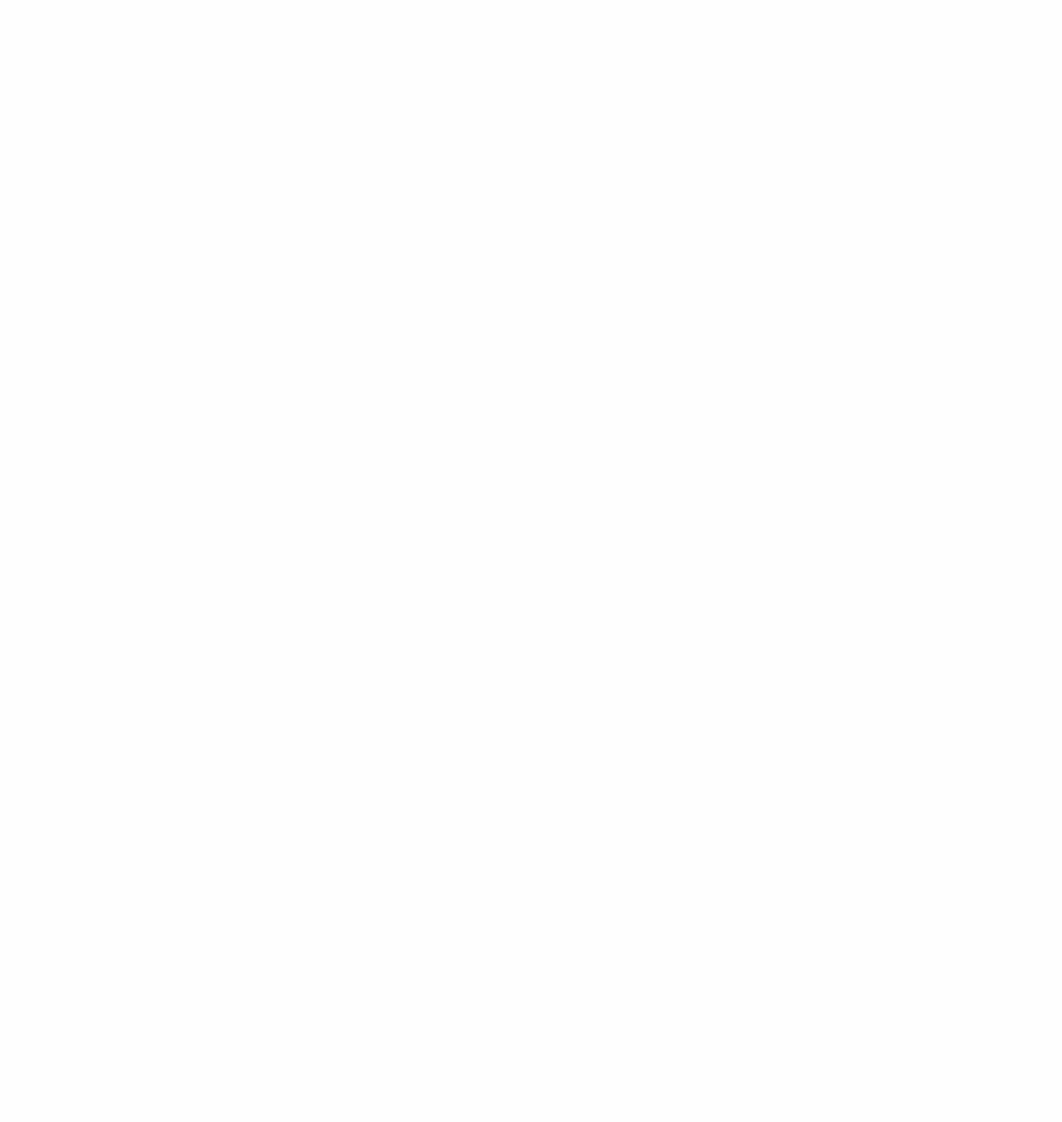
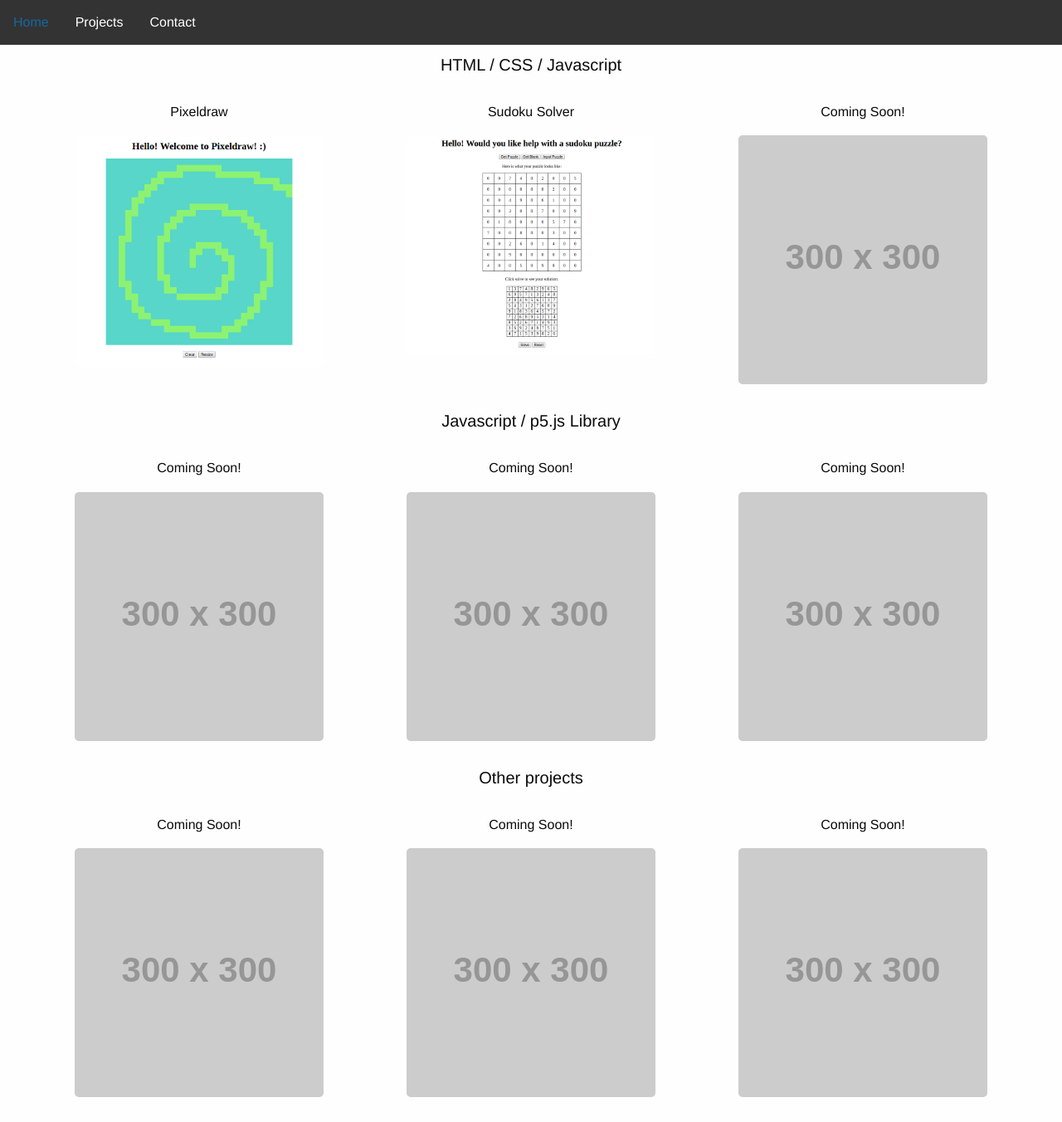
Before and after one commit to EliMetzlerPrieb/elimetzlerprieb.github.io, a plain HTML site: page projects.html in a window 1280 px wide. Shown: the whole page at 83% size. Before the commit the page ends 800 px from the top, so only its background shows below. Drawn offline with Linux system fonts and the light colour scheme; placeholder pictures from the web are drawn by us.

Commit message:
Add projects, contacts, links, headshot

```diff
--- a/css/app.css
+++ b/css/app.css
@@ -23,3 +23,13 @@
 	}
 
 }
+
+.headshot {
+	border-radius: 10px;
+}
+
+.project {
+	border-radius: 5px;
+	width: 300px;
+	height: auto;
+}
--- a/projects.html
+++ b/projects.html
@@ -10,6 +10,87 @@
   </head>
 
   <body>
+
+<!-- Header (find a way to do this better w/ Foundation) -->
+    <div>
+      <ul class="navbar">
+        <li><a class="navbar_box" href="index.html">Home</a></li>
+        <li><a class="navbar_box" href="projects.html">Projects</a></li>
+        <li><a class="navbar_box" href="contact.html">Contact</a></li>
+      </ul>
+    </div>
+
+<!-- Projects -->
+    <div class="row small-12">
+      <div class="column column-block text-center">
+        <h5> HTML / CSS / Javascript </h5>
+      </div>
+    </div>
+    <div class="row small-up-1 medium-up-3">
+      <div class="column column-block text-center">
+        <p>Pixeldraw</p>
+        <a href="https://elimetzlerprieb.github.io/Pixeldraw/"><img src="Pixeldraw_snapshot.png" class="project"></a>
+      </div>
+      <div class="column column-block text-center">
+        <p>Sudoku Solver</p>
+        <a href="https://elimetzlerprieb.github.io/sudoku_solver/"><img src="sudoku_snapshot.png" class="project""></a>
+      </div>
+      <div class="column column-block text-center">
+        <p>Coming Soon!</p>
+        <img src="https://placehold.it/300x300" class="project"">
+      </div>
+    </div>
+
+    <div class="row small-12">
+      <div class="column column-block text-center">
+        <h5> Javascript / p5.js Library </h5>
+      </div>
+    </div>
+    <div class="row small-up-1 medium-up-3">
+      <div class="column column-block text-center">
+        <p>Coming Soon!</p>
+        <img src="https://placehold.it/300x300" class="project" class="project">
+      </div>
+      <div class="column column-block text-center">
+        <p>Coming Soon!</p>
+        <img src="https://placehold.it/300x300" class="project">
+      </div>
+      <div class="column column-block text-center">
+        <p>Coming Soon!</p>
+        <img src="https://placehold.it/300x300" class="project">
+      </div>
+    </div>
+
+    <div class="row small-12">
+      <div class="column column-block text-center">
+        <h5> Other projects </h5>
+      </div>
+    </div>
+    <div class="row small-up-1 medium-up-3">
+      <div class="column column-block text-center">
+        <p>Coming Soon!</p>
+        <img src="https://placehold.it/300x300" class="project">
+      </div>
+      <div class="column column-block text-center">
+        <p>Coming Soon!</p>
+        <img src="https://placehold.it/300x300" class="project">
+      </div>
+      <div class="column column-block text-center">
+        <p>Coming Soon!</p>
+        <img src="https://placehold.it/300x300" class="project">
+      </div>
+    </div>
+
+
+
+
+
+
+<!-- Body -->
+
+
+
+
     <script src="js/vendor/jquery.js"></script>
     <script src="js/vendor/what-input.js"></script>
     <script src="js/vendor/foundation.js"></script>
```
Also changed, not shown: contact.html (+31 -0 lines), index.html (+4 -24 lines), page_boilerplate.html (+3 -0 lines), GitHub-Mark.png (added), Linkedin-Mark.png (added), Pixeldraw_snapshot.png (added), sudoku_snapshot.png (added).
